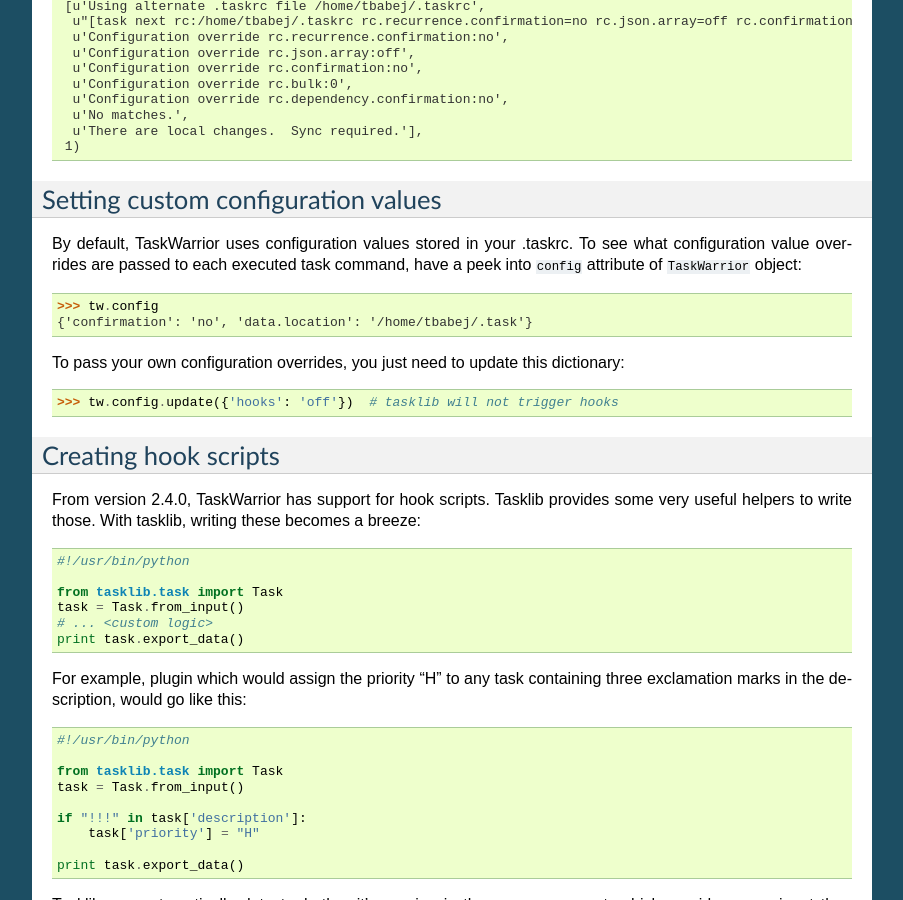
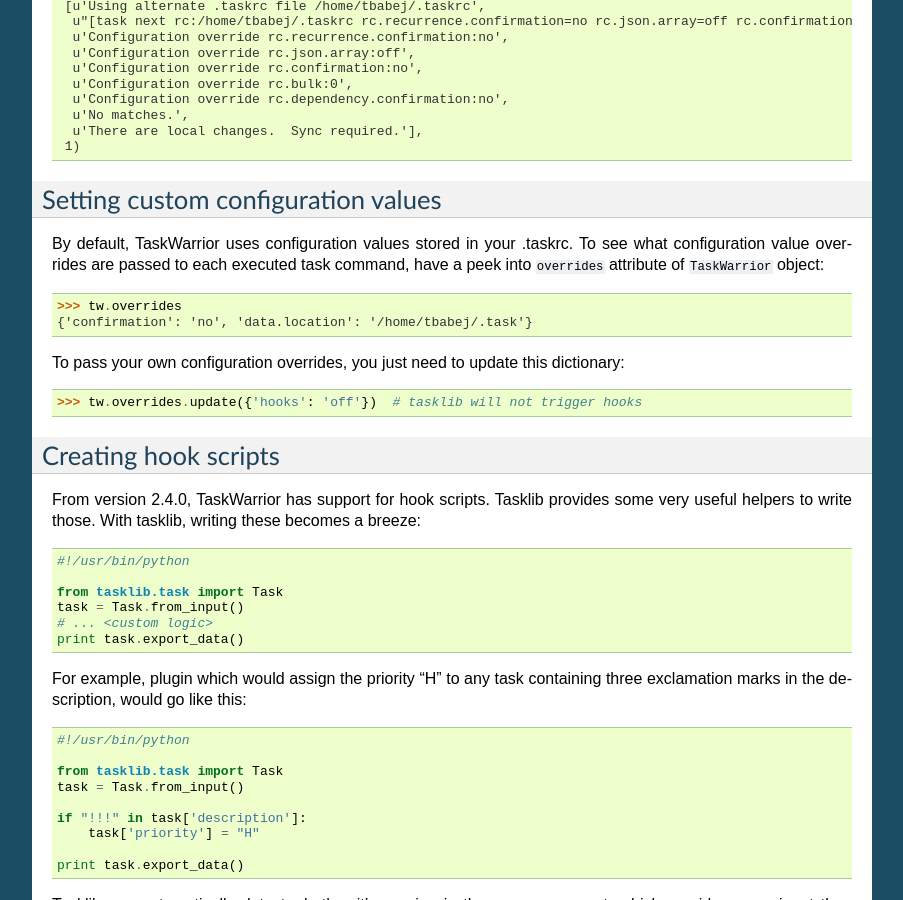
Before and after one commit to GothenburgBitFactory/tasklib, a Sphinx documentation site: the page built from docs/index.rst, in a window 1280 px wide and 900 px high, scrolled down 8413 px. Shown: the whole window, without its empty margins (198-1101 px from the left). Built offline with Sphinx 7.4.7, drawn with Linux system fonts in a browser that asks for light colours.

Commit message:
TaskWarrior: Rename config attribute to overrides

```diff
--- a/docs/index.rst
+++ b/docs/index.rst
@@ -486,14 +486,14 @@
 
 By default, TaskWarrior uses configuration values stored in your .taskrc.
 To see what configuration value overrides are passed to each executed
-task command, have a peek into ``config`` attribute of ``TaskWarrior`` object::
+task command, have a peek into ``overrides`` attribute of ``TaskWarrior`` object::
 
-    >>> tw.config
+    >>> tw.overrides
     {'confirmation': 'no', 'data.location': '/home/tbabej/.task'}
 
 To pass your own configuration overrides, you just need to update this dictionary::
 
-    >>> tw.config.update({'hooks': 'off'})  # tasklib will not trigger hooks
+    >>> tw.overrides.update({'hooks': 'off'})  # tasklib will not trigger hooks
 
 Creating hook scripts
 ---------------------
```
Also changed, not shown: 1 other file.
